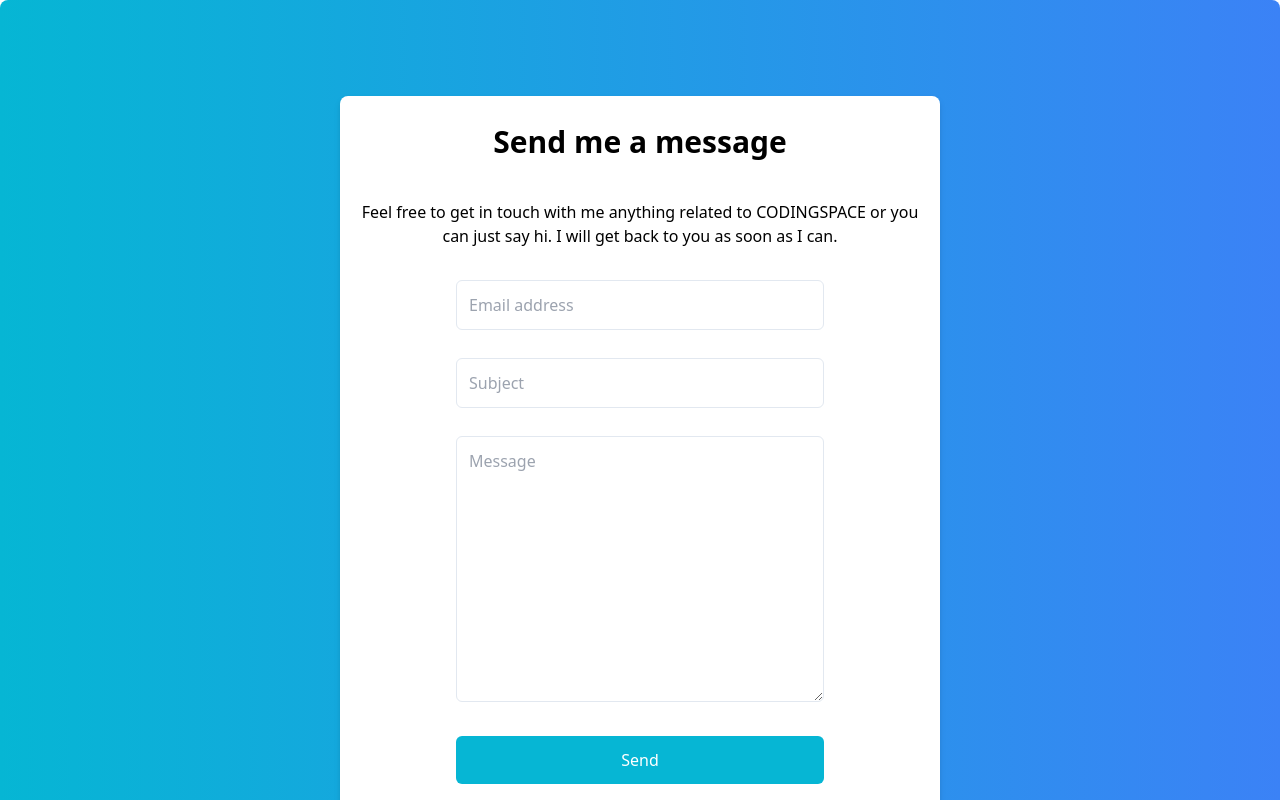
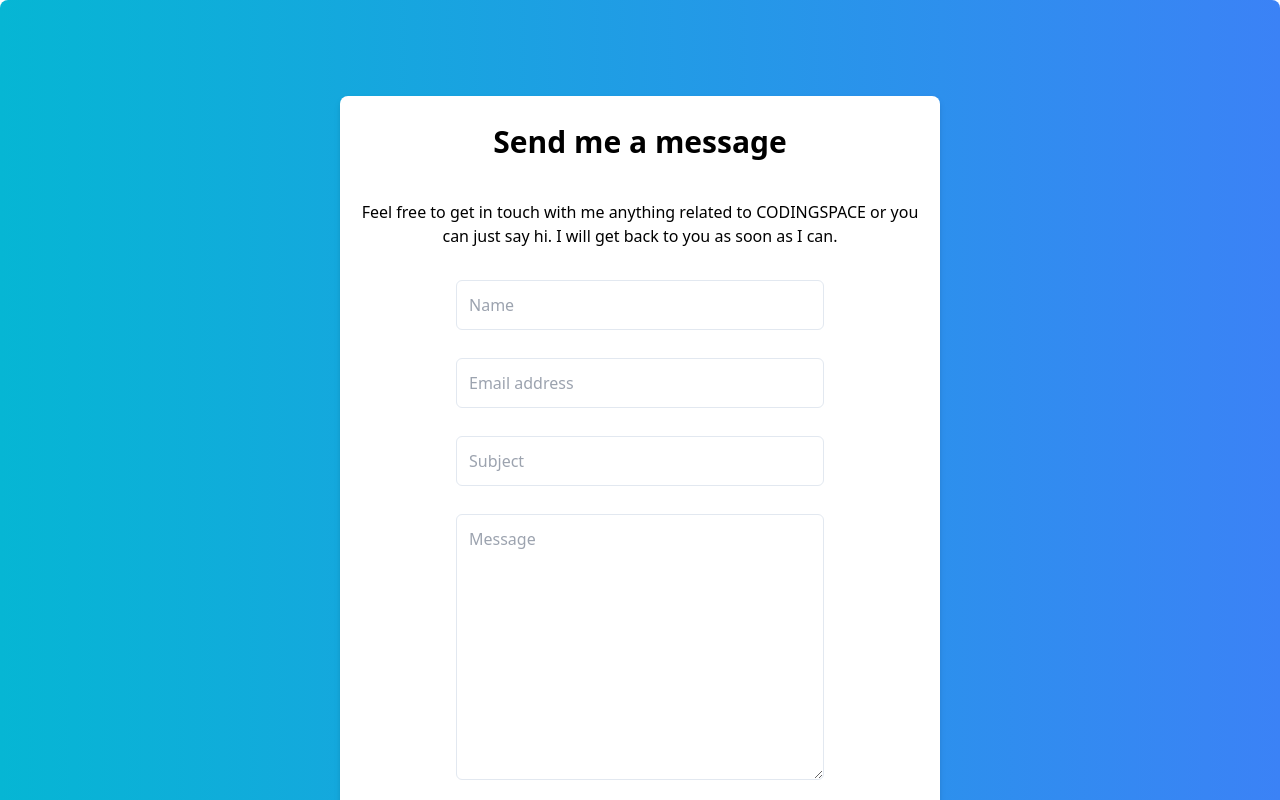
Before and after one commit to oksanabolbat/contact-me-form, a React (Vite) app: page / in a window 1280 px wide. Shown: the top 800 px of the page. Built offline with nearby package versions, Linux system fonts and the light colour scheme.

Commit message:
message sent

```diff
--- a/src/App.tsx
+++ b/src/App.tsx
@@ -1,15 +1,24 @@
 import { useState } from "react";
 import ContactMeForm from "./components/ContactMeForm";
 import Modal from "./components/Modal";
+import MessageSentModal from "./components/MessageSentModal";
 
 function App() {
     const [showModal, setShowModal] = useState(false);
+    const [isSent, setIsSent] = useState<boolean | null>(null);
     const handleConfirmWarning = () => {
         setShowModal(true);
     };
+    const handleConfirmForm = (isOk: boolean) => {
+        console.log("handle", isOk);
+
+        setIsSent(isOk);
+    };
+
     const closeModal = () => {
         setShowModal(false);
     };
+    console.log("showModal", showModal);
     return (
         <div className="w-[12 00px] bg-gradient-to-r from-cyan-500 to-blue-500 p-24 mx-auto rounded-lg font-sans ">
             {showModal && (
@@ -17,6 +26,10 @@ function App() {
                     message="Please enter valid data!"
                     handleClose={closeModal}
                 />
+            )}
+
+            {(isSent === true || isSent === false) && (
+                <MessageSentModal isSuccess={isSent} />
             )}
 
             {
@@ -29,7 +42,10 @@ function App() {
                         CODINGSPACE or you can just say hi. I will get back to
                         you as soon as I can.
                     </p>
-                    <ContactMeForm showModal={handleConfirmWarning} />
+                    <ContactMeForm
+                        showModal={handleConfirmWarning}
+                        handleConfirmForm={handleConfirmForm}
+                    />
                 </div>
             }
         </div>
--- a/src/components/ContactMeForm.tsx
+++ b/src/components/ContactMeForm.tsx
@@ -1,17 +1,34 @@
+import { useRef } from "react";
 import { useInput } from "../hooks/useInput";
+import Button from "./shared/Button";
 import { isEmailValid } from "../util/validation";
 import Input from "./Input";
+import { sendMessage } from "../sendMessage";
 
 interface Props {
     showModal: () => void;
+    handleConfirmForm: (isSuccess: boolean) => void;
 }
 
-export default function ContactMeForm({ showModal }: Props) {
+export default function ContactMeForm({ showModal, handleConfirmForm }: Props) {
+    const formRef = useRef<HTMLFormElement>(null);
+    const {
+        enteredValue: nameValue,
+        handleChange: handleNameChange,
+        handleBlur: handleNameBlur,
+        isNotValid: nameIsNotValid,
+        clearEnteredValue: clearNameValue,
+    } = useInput({
+        defaultValue: "",
+        validateFn: (val: string) => val.trim().length > 3,
+    });
+
     const {
         enteredValue: emailValue,
         handleChange: handleEmailChange,
         handleBlur: handleEmailBlur,
         isNotValid: emailIsNotValid,
+        clearEnteredValue: clearEmailValue,
     } = useInput({ defaultValue: "", validateFn: isEmailValid });
 
     const {
@@ -19,6 +36,7 @@ export default function ContactMeForm({ showModal }: Props) {
         handleChange: handleSubjectChange,
         handleBlur: handleSubjectBlur,
         isNotValid: subjectIsNotValid,
+        clearEnteredValue: clearSubjectValue,
     } = useInput({
         defaultValue: "",
         validateFn: (val: string) => val.trim().length > 3,
@@ -29,28 +47,67 @@ export default function ContactMeForm({ showModal }: Props) {
         handleChange: handleMessageChange,
         handleBlur: handleMessageBlur,
         isNotValid: messageIsNotValid,
+        clearEnteredValue: clearMessageValue,
     } = useInput({
         defaultValue: "",
         validateFn: (val: string) => val.trim().length > 3,
     });
+    const clearForm = () => {
+        clearEmailValue();
+        clearMessageValue();
+        clearNameValue();
+        clearSubjectValue();
+    };
 
-    const handleSubmitForm = (event: React.FormEvent) => {
+    const handleSubmitForm = async (event: React.FormEvent) => {
         event.preventDefault();
         if (
             emailIsNotValid ||
             subjectIsNotValid ||
             messageIsNotValid ||
+            nameIsNotValid ||
             emailValue.length === 0 ||
             subjectValue.length === 0 ||
-            messageValue.length === 0
+            messageValue.length === 0 ||
+            nameValue.length === 0
         ) {
             showModal();
             return;
+        } else {
+            try {
+                console.log("try");
+                const respOk = await sendMessage({
+                    name: nameValue,
+                    email: emailValue,
+                    subject: subjectValue,
+                    message: messageValue,
+                });
+                if (!respOk) {
+                    throw new Error("Please try later");
+                } else {
+                    handleConfirmForm(true);
+                    //clearForm();
+                }
+            } catch (error) {
+                //show error
+                console.log(error);
+                handleConfirmForm(false);
+            }
         }
     };
 
     return (
-        <form className="px-24 py-8" onSubmit={handleSubmitForm}>
+        <form className="px-24 py-8" onSubmit={handleSubmitForm} ref={formRef}>
+            <Input
+                id="name"
+                label="Name"
+                name="name"
+                handleBlur={handleNameBlur}
+                handleChange={handleNameChange}
+                value={nameValue}
+                error={nameIsNotValid ? "Please enter valid name" : " "}
+            />
+
             <Input
                 id="email"
                 label="Email address"
@@ -83,9 +140,7 @@ export default function ContactMeForm({ showModal }: Props) {
                 value={messageValue}
                 error={messageIsNotValid ? "Please enter some message" : " "}
             />
-            <button className="bg-cyan-500 rounded-md py-3 px-3 w-full text-white text-center hover:bg-blue-500">
-                Send
-            </button>
+            <Button>Send</Button>
         </form>
     );
 }
--- /dev/null
+++ b/src/components/MessageSentModal.tsx
@@ -0,0 +1,35 @@
+import { useEffect, useRef } from "react";
+
+interface Props {
+    isSuccess: boolean | null;
+}
+const MessageSentModal = ({ isSuccess }: Props) => {
+    const modalRef = useRef<HTMLDialogElement>(null);
+
+    useEffect(() => {
+        {
+            const timeout = setTimeout(() => {
+                modalRef.current?.close();
+            }, 5000);
+
+            return () => {
+                clearTimeout(timeout);
+            };
+        }
+    }, []);
+
+    return (
+        <dialog
+            ref={modalRef}
+            className="w-[400px] h-[60px] fixed bottom-0 right-0 bg-gray-400 mr-0 text-center p-4 rounded-md opacity-70 font-semibold transition-all"
+        >
+            <p className={isSuccess ? "text-green-700" : "text-red-700"}>
+                {isSuccess
+                    ? "Message sent!"
+                    : "Something went wrong. Please try later!"}
+            </p>
+        </dialog>
+    );
+};
+
+export default MessageSentModal;
--- a/src/components/Modal.tsx
+++ b/src/components/Modal.tsx
@@ -1,4 +1,5 @@
-import { useRef, MouseEvent } from "react";
+import { useRef, MouseEvent, useEffect } from "react";
+import Button from "./shared/Button";
 
 interface Props {
     message: string;
@@ -6,6 +7,17 @@ interface Props {
 }
 const Modal = ({ message, handleClose }: Props) => {
     const backdropRef = useRef<HTMLDivElement>(null);
+    const handleCloseRef = useRef(handleClose);
+    handleCloseRef.current = handleClose;
+    useEffect(() => {
+        const handleEscapeClose = (e: KeyboardEvent) => {
+            if (e.code === "Escape") {
+                handleCloseRef.current();
+            }
+        };
+        window.addEventListener("keydown", handleEscapeClose);
+        return () => window.removeEventListener("keydown", handleEscapeClose);
+    }, []);
 
     const handleBackdropClick = (event: MouseEvent) => {
         if (event.target === backdropRef.current) {
@@ -21,16 +33,11 @@ const Modal = ({ message, handleClose }: Props) => {
         >
             <dialog
                 onClose={handleClose}
-                className="block w-1/3 h-1/3 rounded-2xl p-16 text-center  font-sans font-bold text-lg "
+                className="flex flex-col justify-center gap-10 w-1/3 h-1/3 rounded-2xl p-16 text-center  font-sans font-bold text-lg "
             >
                 <h3>{message} </h3>
                 <form method="dialog">
-                    <button
-                        className="bg-cyan-500 rounded-md py-3 px-3 text-white text-center hover:bg-blue-500 w-2/3 mt-16"
-                        onClick={handleClose}
-                    >
-                        OK
-                    </button>
+                    <Button onClick={handleClose}>OK</Button>
                 </form>
             </dialog>
         </div>
--- /dev/null
+++ b/src/components/shared/Button.tsx
@@ -0,0 +1,16 @@
+import { PropsWithChildren } from "react";
+
+interface Props extends PropsWithChildren {
+    onClick?: () => void;
+}
+
+export default function Button({ children, onClick }: Props) {
+    return (
+        <button
+            className="bg-cyan-500 rounded-md py-3 px-3 w-full text-white text-center hover:bg-blue-500"
+            onClick={onClick}
+        >
+            {children}
+        </button>
+    );
+}
--- a/src/hooks/useInput.ts
+++ b/src/hooks/useInput.ts
@@ -17,6 +17,16 @@ export const useInput = ({ defaultValue, validateFn }: Props) => {
         setDidEdited(true);
     };
 
+    const clearEnteredValue = () => {
+        setEnteredValue("");
+        setDidEdited(false);
+    };
     const isNotValid = didEdited && !validateFn(enteredValue);
-    return { enteredValue, handleChange, handleBlur, isNotValid };
+    return {
+        enteredValue,
+        handleChange,
+        handleBlur,
+        isNotValid,
+        clearEnteredValue,
+    };
 };
--- /dev/null
+++ b/src/sendMessage.ts
@@ -0,0 +1,21 @@
+interface RequestData {
+    name: string;
+    subject: string;
+    message: string;
+    email: string;
+}
+
+const apiKey = "d67c5988-d614-4edd-a8f0-f6cc2707817e";
+
+export async function sendMessage(reqData: RequestData) {
+    const response = await fetch("https://api.web3forms.com/submit", {
+        method: "POST",
+
+        body: JSON.stringify({ ...reqData, access_key: apiKey }),
+        headers: {
+            "Content-Type": "application/json",
+        },
+    });
+
+    return response.ok;
+}
```
